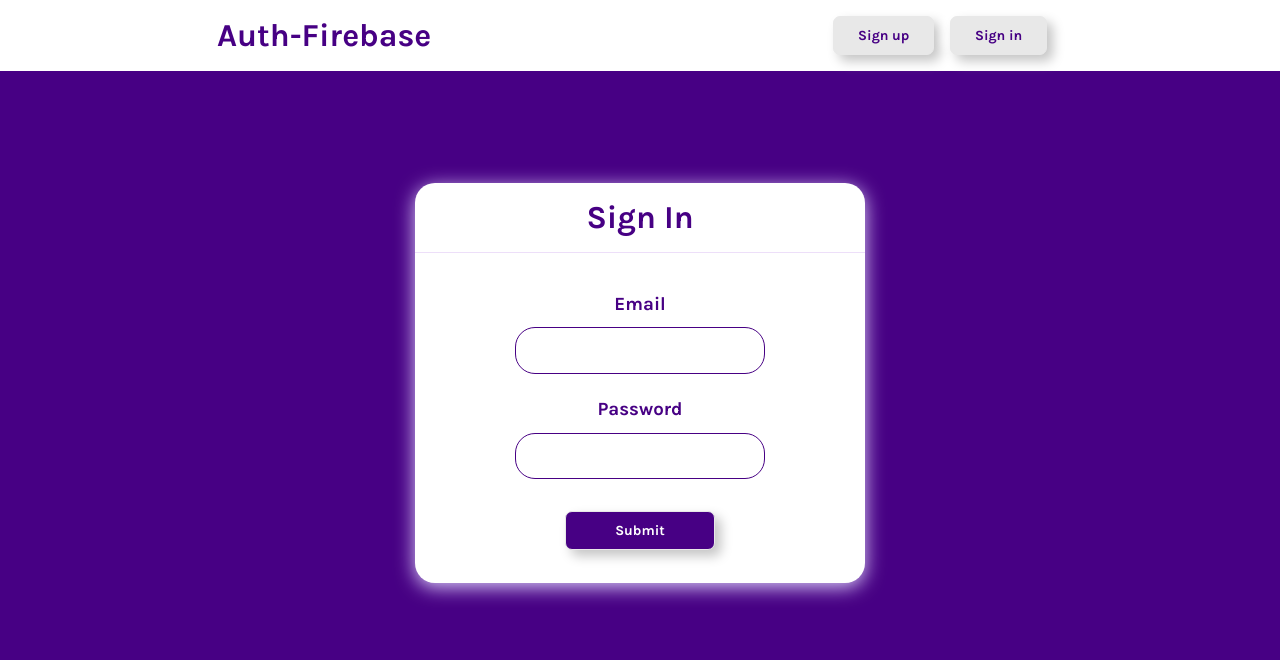
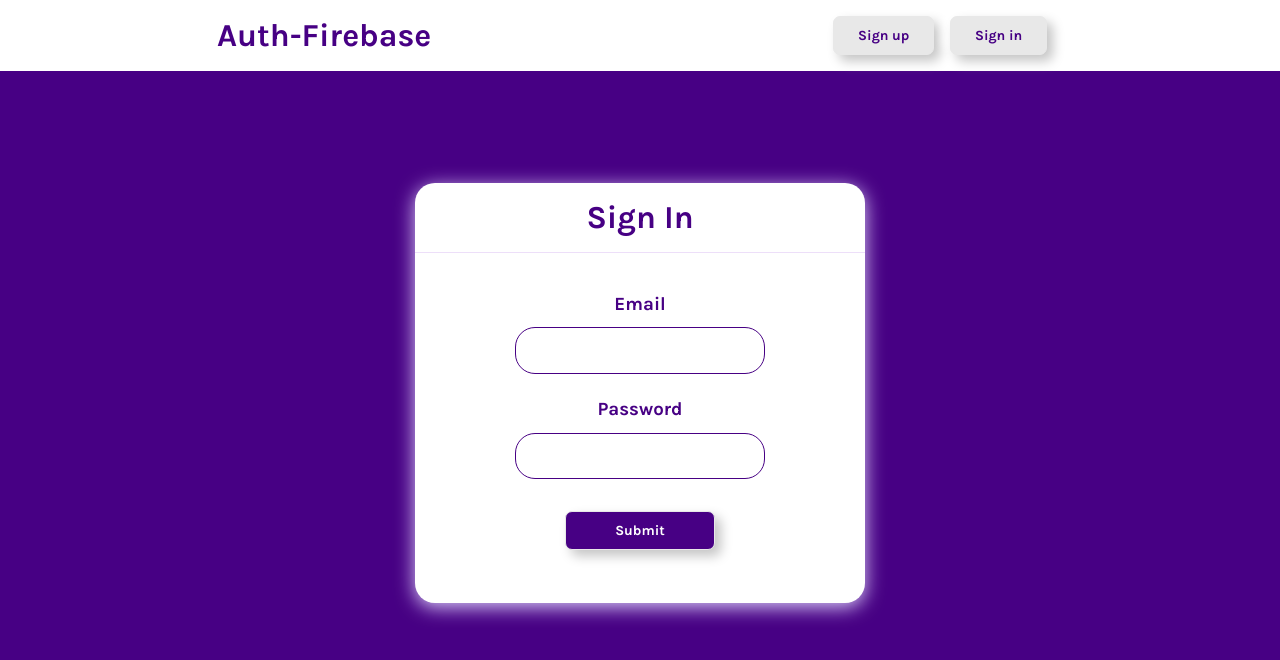
Before and after one commit to edmarsht/auth_firebase, a React (Create React App) app: page /signin in a window 1280 px wide. Shown: the top 660 px of the page. Built offline with nearby package versions, Linux system fonts and the light colour scheme; no server answers.

Commit message:
finish project

```diff
--- a/src/App.js
+++ b/src/App.js
@@ -19,6 +19,9 @@ function App() {
         <Route path="/signup/private" element={<Private />}>
           <Route path="/signup/private/private-home" element={<PrivateHome/>} />
         </Route>
+        <Route path="/signin/private" element={<Private />}>
+          <Route path="/signin/private/private-home" element={<PrivateHome/>} />
+        </Route>
       </Routes>
     </div>
   );
--- a/src/context/userContext.js
+++ b/src/context/userContext.js
@@ -1,7 +1,7 @@
 import { createContext, useState, useEffect } from "react";
 
 import {
-    signInWithEmailAndPaswword,
+    signInWithEmailAndPassword,
     createUserWithEmailAndPassword,
     onAuthStateChanged
 } from "firebase/auth";
@@ -17,6 +17,7 @@ export function UserContextProvider(props) {
     // Pour firebase auth
 
     const signUp = (email, pwd) => createUserWithEmailAndPassword(auth, email, pwd)
+    const signIn = (email, pwd) => signInWithEmailAndPassword(auth, email, pwd)
 
     const [currentUser, setCurrentUser] = useState();
     const [loadingData, setLoadingData] = useState(true);
@@ -35,7 +36,7 @@ export function UserContextProvider(props) {
 const [test, setTest] = useState("ok")
 
 return (
-    <UserContext.Provider value={{test, signUp, currentUser}}>
+    <UserContext.Provider value={{test, signUp, signIn, currentUser}}>
         {!loadingData && props.children}
     </UserContext.Provider>
 
--- a/src/pages/signin/Signin.css
+++ b/src/pages/signin/Signin.css
@@ -10,7 +10,7 @@
     color: #470084;
     background: white;
     width: 450px;
-    height: 400px;
+    height: 420px;
     text-align: center;
     box-shadow: #DCCFFB 0px 4px 19px 0px;
 }
--- a/src/pages/signin/Signin.js
+++ b/src/pages/signin/Signin.js
@@ -1,32 +1,77 @@
-import React from "react";
+import React, { useContext, useRef, useState } from "react";
+import { UserContext } from "../../context/userContext";
+import { useNavigate } from "react-router-dom";
 import "./Signin.css";
 
 function Signin() {
+  const { signIn } = useContext(UserContext);
+
+  const [validation, setValidation] = useState("");
+
+  const navigate = useNavigate();
+
+  const inputs = useRef([]);
+  const addInputs = (el) => {
+    // si el existe et qu'il n'est pas dans le tableau, je push el dans mon tableau inputs
+    if (el && !inputs.current.includes(el)) {
+      inputs.current.push(el);
+    }
+  };
+
+  const formRef = useRef();
+  const handleForm = async (e) => {
+    // Comportement par défault pour ne pas avoir le rafraichissement
+    e.preventDefault();
+
+    try {
+      const cred = await signIn(
+        inputs.current[0].value,
+        inputs.current[1].value
+      )
+      // formRef sert à récupérer notre formulaire
+      // .reset() est une méthode JS qui permet de remettre à 0 les inputs
+      formRef.current.reset();
+      // Puis on supprime message d'erreur
+      setValidation("");
+      navigate("./private/private-home")
+    } catch (err) {
+        setValidation("Wopsy, Email and/or Password incorrect !")
+    }
+  };
+
   return (
     <div className="signin section__padding section__margin">
       <div className="signin__container">
         <h1>Sign In</h1>
         <div className="signin__container-content">
-          <form action="">
+          <form ref={formRef} onSubmit={handleForm}>
             <div className="input__section">
               <label htmlFor="signinpEmail">
                 <h3>Email</h3>
               </label>
-              <input name="email" type="email" required id="signinEmail" />
+              <input
+                ref={addInputs}
+                name="email"
+                type="email"
+                required
+                id="signinEmail"
+              />
             </div>
             <div className="input__section">
-              <label htmlFor="signinPassword">
+              <label htmlFor="signInPassword">
                 <h3>Password</h3>
               </label>
               <input
+                ref={addInputs}
                 name="password"
                 type="password"
                 required
-                id="signinPassword"
+                id="signInPassword"
               />
             </div>
 
             <button className="color__button">Submit</button>
+            <h4 className="error__message">{validation}</h4>
           </form>
         </div>
       </div>
--- a/src/pages/signup/Signup.js
+++ b/src/pages/signup/Signup.js
@@ -5,9 +5,10 @@ import "./Signup.css";
 
 function Signup() {
   // test est la valeur que j'ai fait passer, j'utilise ensuite le hook useContext pour récupérer le context UserContext
-  const { test, signUp } = useContext(UserContext);
+  const { signUp } = useContext(UserContext);
 
   const [validation, setValidation] = useState("");
+
   const navigate = useNavigate();
 
   const inputs = useRef([]);
@@ -17,6 +18,7 @@ function Signup() {
       inputs.current.push(el);
     }
   };
+
   const formRef = useRef();
   const handleForm = async (e) => {
     // Comportement par défault pour ne pas avoir le rafraichissement
@@ -43,7 +45,6 @@ function Signup() {
       // Puis on supprime message d'erreur
       setValidation("");
       navigate("./private/private-home")
-      console.log(cred)
     } catch (err) {
         if(err.code === "auth/invalid-email") {
             setValidation("Email format invalid")
```
